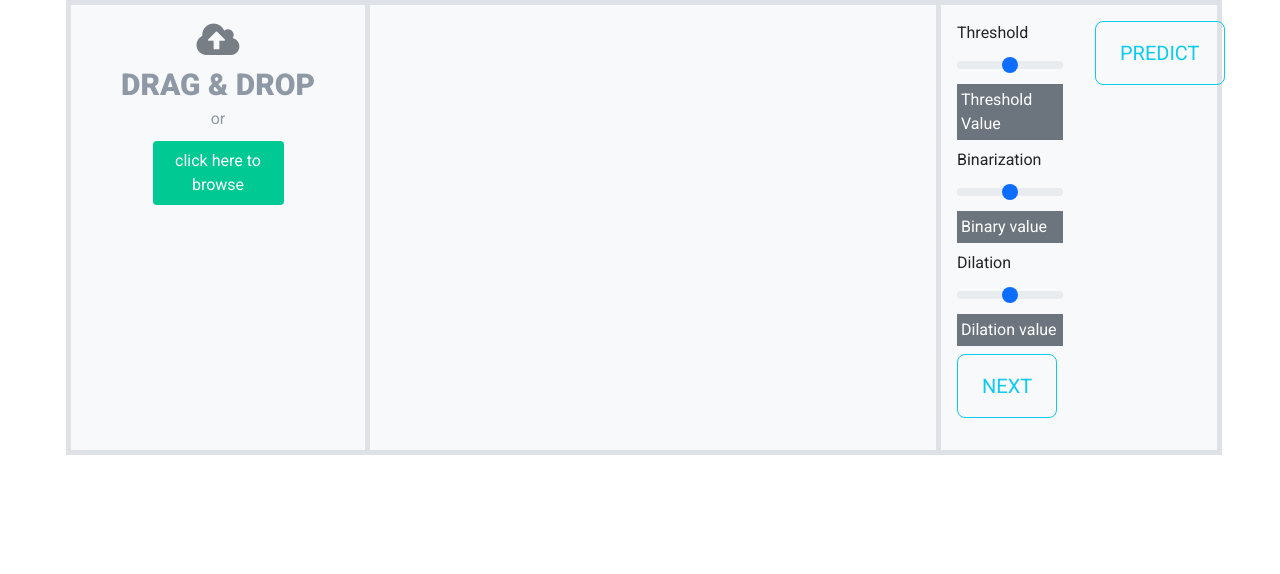
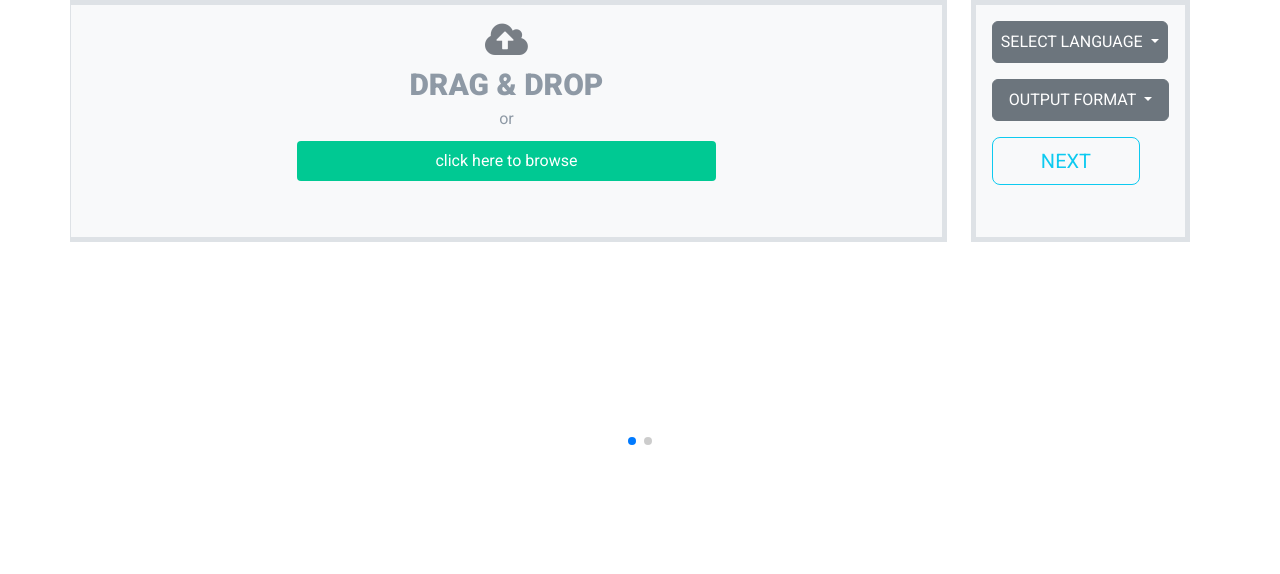
Before and after one commit to AnisH1427/Multilingual-OCR-FYP, a Django app: page /app/home/ in a window 1280 px wide. Shown: the part 118-692 px from the top of the page. Run offline with Django 5.2, Linux system fonts and the light colour scheme; a user stored in the database is signed in; some libraries are stand-ins or nearby versions; grey boxes are pictures that could not be loaded.

Commit message:
adding sliding feature for document processing

```diff
--- a/ocrAPP/app/templates/Home.html
+++ b/ocrAPP/app/templates/Home.html
@@ -11,7 +11,7 @@
 <link rel="stylesheet" href="https://fonts.googleapis.com/css?family=Roboto&amp;display=swap">
 <link rel="stylesheet" href="{% static 'assets/fonts/fontawesome-all.min.css' %}">
 <link rel="stylesheet" href="{% static 'assets/fonts/font-awesome.min.css' %}">
-<link rel="stylesheet" href="{% static 'assets/fonts/fontawesome5-overrides.min.css' %}">
+{% comment %} <link rel="stylesheet" href="{% static 'assets/fonts/fontawesome5-overrides.min.css' %}"> {% endcomment %}
 <link rel="stylesheet" href="{% static 'assets/css/bs-theme-overrides.css' %}">
 <link rel="stylesheet" href="{% static 'assets/css/animated-services.css' %}">
 <link rel="stylesheet" href="{% static 'assets/css/Articles-Cards-images.css' %}">
@@ -23,6 +23,7 @@
 <link rel="stylesheet" href="{% static 'assets/css/Navbar-Right-Links-icons.css' %}">
 <link rel="stylesheet" href="{% static 'assets/css/Pretty-Registration-Form-.css' %}">
 <link rel="stylesheet" href="{% static 'assets/css/styles.css' %}">
+<link rel="stylesheet" href="https://cdn.jsdelivr.net/npm/swiper@11/swiper-bundle.min.css"/>
 <!-- ... -->
     <style>
       .navbar {
@@ -33,6 +34,19 @@
       .dashed_upload {
           z-index: 1; /* any number smaller than the z-index of .navbar */
           position: relative; /* required for z-index to take effect */
+        }
+
+        .prev-button-container {
+              position: absolute;
+              top: 20px;
+              left: 1%;
+              transform: translateX(-50%);
+        }
+        .swiper-button-prev {
+          background-image: url(/assets/icons/arrow-circle-left.svg) !important;
+          background-repeat: no-repeat;
+          background-size: 100% auto;
+          background-position: center;
           }
       </style>
 </head>
@@ -55,7 +69,10 @@
             </div>
         </div>
     </nav>
-    <div class="container-lg max-4">
+    <div class="container-sm max-4">
+      <div class="swiper">
+          <div class="swiper-wrapper"> <!-- Corrected typo from swiper-wraper to swiper-wrapper -->
+              <div class="swiper-slide">
                   <div class="row gx-2">
                       <div class="col p-3 border bg-light border-5 border-gray">
                           <div class="dashed_upload">
@@ -75,23 +92,51 @@
                                           </div>
                                       </div>
                                       <output id="list"></output>
-                        <input id="files" name="document" type="file" onchange="previewFile()"/>
-                    </div>
+                                      <input id="files" name="document" type="file" onchange="previewFile()" />
                                   </div>
                               </form>
                           </div>
-            <div class="col-6 p-3 border-top border-bottom border-end bg-light border-5 border-gray">
-              {% comment %} <br><br>
-              <div class="p-1 mb-2 bg-secondary text-white">Threshold Value</div>
-              <div class="p-1 mb-2 bg-secondary text-white">Binary value</div>
-              <div class="p-1 mb-2 bg-secondary text-white">Dilation value</div> {% endcomment %}
-
-              {% comment %} <button type="submit" class="btn btn-outline-info py-3 px-4 btn-lg btn-block" >Predict</button> {% endcomment %}
                       </div>
+                      <div class="col-md-auto p-3 mx-4 border bg-light border-5 border-gray">
+                          <div class="dropdown">
+                              <button class="btn btn-secondary dropdown-toggle px-2 py-2" type="button" id="dropdownMenuButton2"
+                                  data-bs-toggle="dropdown" aria-expanded="false">
+                                  Select Language
+                              </button>
+                              <ul class="dropdown-menu dropdown-menu-dark" aria-labelledby="dropdownMenuButton2">
+                                  <li><a class="dropdown-item active" href="#">English</a></li>
+                                  <li><a class="dropdown-item" href="#">Hindi</a></li>
+                                  <li><a class="dropdown-item" href="#">Nepali</a></li>
+                                  <li><hr class="dropdown-divider"></li>
+                                  <li><a class="dropdown-item" href="#">need help?</a></li>
+                              </ul>
+                          </div>
+                          <div class="dropdown">
+                              <button class="btn btn-secondary dropdown-toggle px-3 py-2" type="button" id="dropdownMenuButton2"
+                                  data-bs-toggle="dropdown" aria-expanded="false">
+                                  Output Format
+                              </button>
+                              <ul class="dropdown-menu dropdown-menu-dark" aria-labelledby="dropdownMenuButton2">
+                                  <li><a class="dropdown-item active" href="#">.txt</a></li>
+                                  <li><a class="dropdown-item" href="#">.pdf</a></li>
+                                  <li><a class="dropdown-item" href="#">.docs</a></li>
+                                  <li><hr class="dropdown-divider"></li>
+                                  <li><a class="dropdown-item" href="#">need help?</a></li>
+                              </ul>
+                          </div>
+                          <button id="nextButton" class="btn btn-outline-info py-2 px-5 btn-lg btn-block">Next</button>
+                      </div>
+                  </div>
+              </div>
+              <div class="swiper-slide">
+                <div class="prev-button-container">
+                  <div class="swiper-button-prev"></div>
+              </div>
+                  <div class="row gx-2">
                       <div class="col">
                           <div class="row">
-                    <div class="col-6 p-3 border-start border-top border-bottom bg-light border-5 border-gray">
-                        {% comment %} <h4 class="text-center">Image Pre-Processing</h4> {% endcomment %}
+                              <div class="col-6 p-3">
+                                  <h4 class="text-center">Image Pre-Processing</h4>
                                   <label for="threshold" class="form-label">Threshold</label>
                                   <input type="range" class="form-range" id="threshold">
                                   <div class="p-1 mb-2 bg-secondary text-white">Threshold Value</div>
@@ -104,45 +149,22 @@
                                   <input type="range" class="form-range" id="dilation">
                                   <div class="p-1 mb-2 bg-secondary text-white">Dilation value</div>
 
-                        <button type="next" class="btn btn-outline-info py-3 px-4 btn-lg btn-block" >Next</button>
+                                  <button type="button" class="btn btn-outline-danger" style="margin-right: 50px; margin-left: 50px; margin-top:20px; padding:10px;">Set Default Value</button>
+                                  <button type="button" class="btn btn-outline-success" style="padding:10px; margin-top:20px; ">Detect Characters</button>
                               </div>
 
                               <div class="col-6 p-3 border-top border-bottom border-end bg-light border-5 border-gray">
-                      {% comment %} <br><br>
-                      <div class="p-1 mb-2 bg-secondary text-white">Threshold Value</div>
-                      <div class="p-1 mb-2 bg-secondary text-white">Binary value</div>
-                      <div class="p-1 mb-2 bg-secondary text-white">Dilation value</div> {% endcomment %}
 
-                      <button type="submit" class="btn btn-outline-info py-3 px-4 btn-lg btn-block" >Predict</button>
                               </div>
                           </div>
                       </div>
-        {% comment %} </div> {% endcomment %}
                   </div>
-{% comment %} <div class="dashed_upload"><div class="wrapper">
-  <form method="post" action="{% url 'home' %}" enctype="multipart/form-data">
-    {% csrf_token %}
-    <div class="drop">
-      <div class="cont">
-        <i class="fa fa-cloud-upload"></i>
-        <div class="tit">
-          Drag & Drop
               </div>
-        <div class="desc">
-          or
           </div>
-        <div class="browse">
-          click here to browse
+          <div class="swiper-pagination"></div>
       </div>
   </div>
 
-      <output id="list"></output>
-      <input id="files" name="document" type="file" onchange="previewFile()"/>
-    </div>
-    <button type="submit" style="margin-top: 20px; margin-right: 10px; float: right;">Upload</button>
-    <div id="preview"></div>
-</form>
-</div> {% endcomment %}
 <div id="preview"></div>
 <br><br><br><br><br>
 <!-- home.html -->
@@ -150,6 +172,31 @@
     <p>Predicted Text: {{ prediction_text }}</p>
 {% endif %}
 <script src = "{% static 'assets/js/app/dragdrop.js' %}"></script>
+<script src = "{% static 'assets/bootstrap/js/bootstrap.min.js' %}"></script>
+<script src="https://cdn.jsdelivr.net/npm/swiper@11/swiper-bundle.min.js"></script>
+<script>
+  var swiper = new Swiper('.swiper', {
+      // Optional parameters
+      direction: 'horizontal',
+      loop: true,
+
+      // Navigation arrows
+      navigation: {
+          nextEl: '.swiper-button-next',
+          prevEl: '.swiper-button-prev',
+      },
+
+      // Pagination
+      pagination: {
+          el: '.swiper-pagination',
+          clickable: true,
+      },
+  });
+  //Add event listener to the "Next" button to move to the next slide
+    document.getElementById('nextButton').addEventListener('click', function() {
+        swiper.slideNext();
+    });
+</script>
 <script>
   function previewFile() {
     const preview = document.querySelector('#preview');
--- a/ocrAPP/authentication/templates/index.html
+++ b/ocrAPP/authentication/templates/index.html
@@ -61,7 +61,7 @@
             </div>
         </div>
     </nav>
-    <div class="container-fluid hero-header bg-light py-5 mb-5">
+    <div class="container hero-header bg-light py-5 mb-5">
         <div class="container py-5">
             <div class="row g-5 align-items-center">
                 <div class="col-lg-6">
```
Also changed, not shown: ocrAPP/static/assets/img/back.jpg (added). Lines whose indentation alone changed are shown as unchanged.
